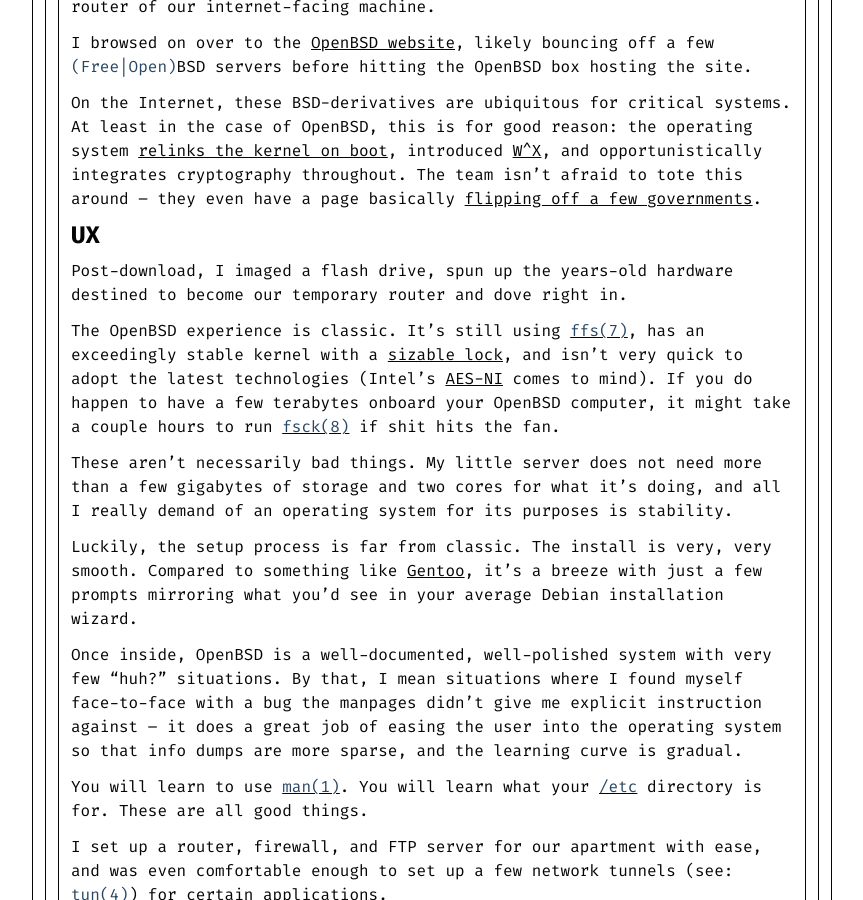
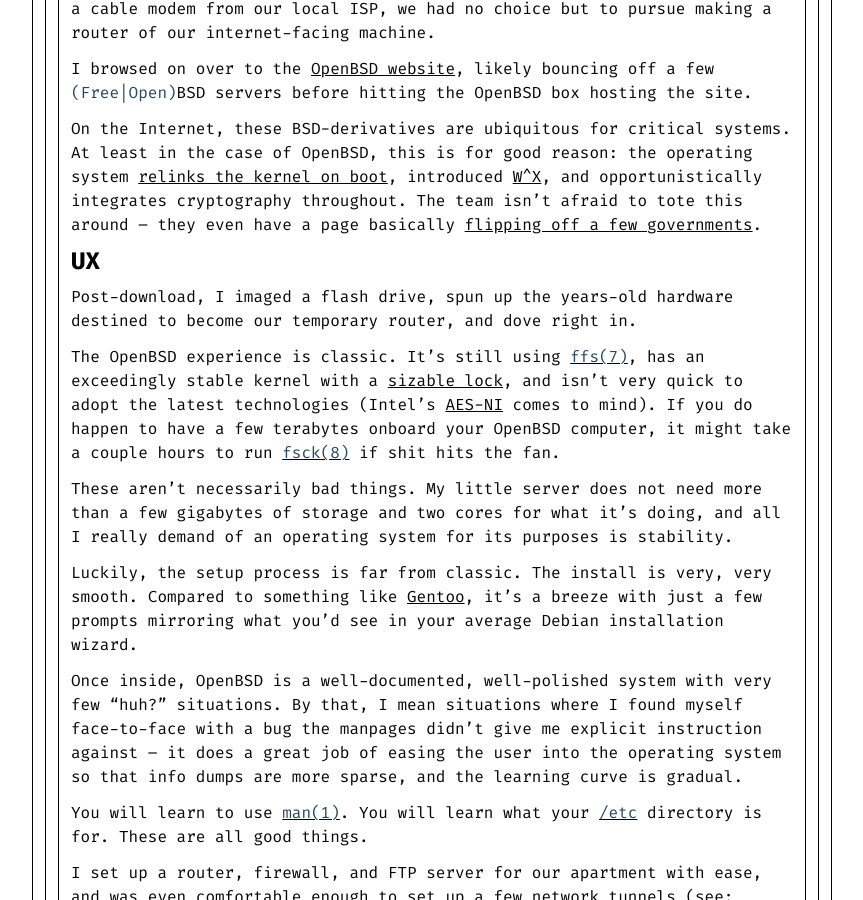
Before and after one commit to krashanoff/whoami, a Jekyll site: the page built from _posts/2021-09-24-exploring-bsd.md, in a window 1280 px wide and 900 px high, scrolled down 627 px. Shown: the whole window, without its empty margins (208-1071 px from the left). Built offline with Jekyll 4.4.1, drawn with Linux system fonts in a browser that asks for light colours.

Commit message:
More boxes. Oxford comma.

```diff
--- a/_layouts/post.html
+++ b/_layouts/post.html
@@ -3,8 +3,10 @@
 ---
 
 <div>
-    <h1>{{ page.title }}</h1>
-    <h5>{{ page.date | date: "%d %b %y" }} | {{ page.content | number_of_words }} words</h5>
+    <div>
+        <h1>{{ page.title }}</h1>
+        <h5>{{ page.date | date: "%d %b %y" }} | {{ page.content | number_of_words }} words</h5>
+    </div>
 
     <div>
         {{ page.content }}
--- a/_posts/2021-09-24-exploring-bsd.md
+++ b/_posts/2021-09-24-exploring-bsd.md
@@ -39,7 +39,7 @@
 ## UX
 
 Post-download, I imaged a flash drive, spun up the years-old hardware destined
-to become our temporary router and dove right in.
+to become our temporary router, and dove right in.
 
 The OpenBSD experience is classic. It's still using [`ffs(7)`](https://www.freebsd.org/cgi/man.cgi?query=ffs&sektion=7), has an
 exceedingly stable kernel with a [sizable lock](https://en.wikipedia.org/wiki/Giant_lock),
```
